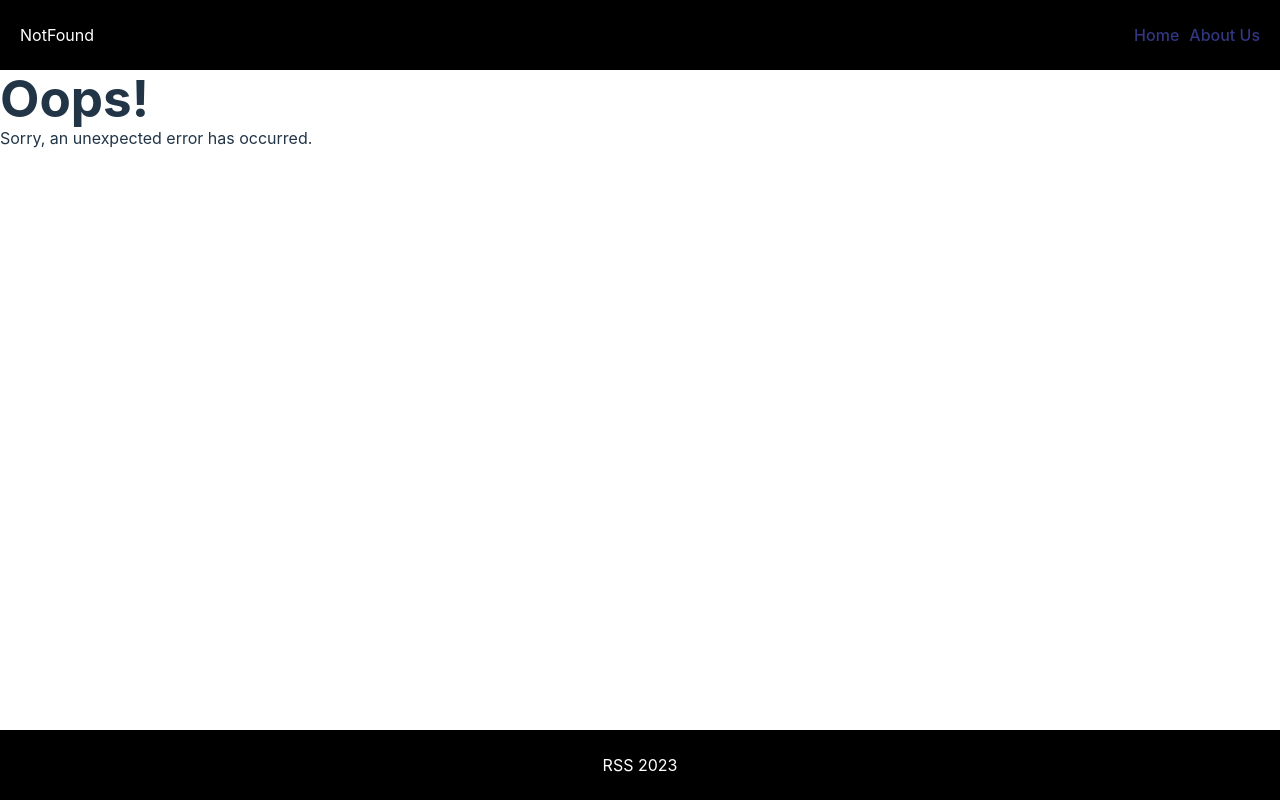
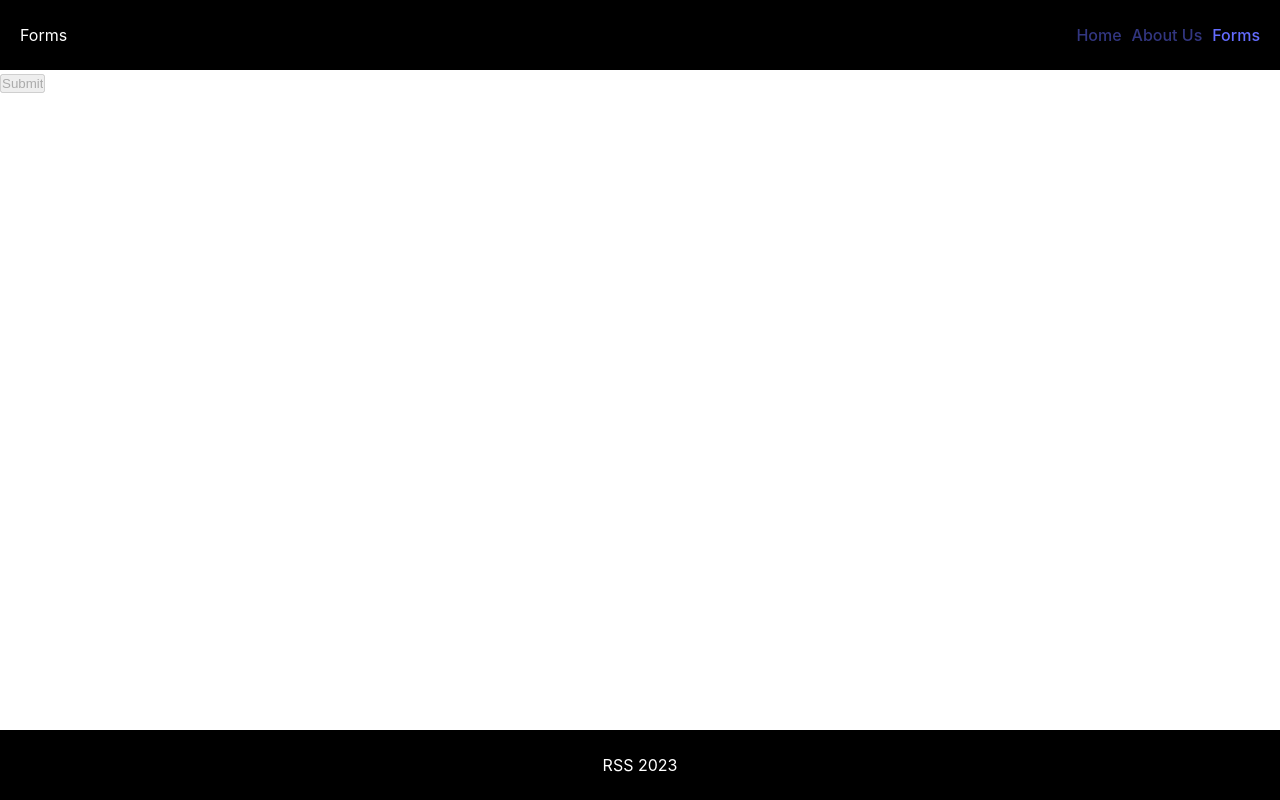
Before and after one commit to bloodsuckers-spb/ssr-render-to-pipeable-stream, a React (Vite) app: page /forms in a window 1280 px wide. Built offline with nearby package versions, Linux system fonts and the light colour scheme.

Commit message:
feat: add basic Form structure

```diff
--- a/src/components/AppRouter/routes.tsx
+++ b/src/components/AppRouter/routes.tsx
@@ -1,4 +1,4 @@
-import { Home, AboutUs, NotFound } from '../../pages';
+import { Home, AboutUs, NotFound, Forms } from '../../pages';
 
 import { AppRoutes } from './models';
 
@@ -6,6 +6,7 @@ export const titles = {
   Home: 'Home',
   AboutUs: 'AboutUs',
   NotFound: 'NotFound',
+  Forms: 'Forms',
 } as const;
 
 export const routes: AppRoutes = [
@@ -27,4 +28,10 @@ export const routes: AppRoutes = [
     title: 'NotFound',
     content: <NotFound />,
   },
+  {
+    id: 3,
+    path: 'forms',
+    title: 'Forms',
+    content: <Forms />,
+  },
 ];
--- /dev/null
+++ b/src/components/Form/index.tsx
@@ -0,0 +1,63 @@
+import { Component, ReactNode } from 'react';
+
+type Props = Record<string, never>;
+
+type State = {
+  isDisabled: boolean;
+};
+
+export default class Form extends Component<Props, State> {
+  constructor(props: Props) {
+    super(props);
+    this.state = {
+      isDisabled: true,
+    }
+  }
+
+  handleChange() {
+    return '';
+  }
+
+  handleSubmit() {
+    return '';
+  }
+
+  isTextInputValid = (value: string) => {
+    return /^[A-Z][a-z]+|[А-Я][а-я]{2,10}$/.test(value);
+  };
+
+  isSelectValid = (value: string) => {
+    return !!value;
+  };
+
+  isDateValid = (value: string) => {
+    return (
+      /[0-9]{4}-[0-9]{2}-[0-9]{2}/.test(value) &&
+      Date.now() - Date.parse(value) > 0
+    );
+  };
+
+  isFileValid = (value: string) => {
+    return !!value;
+  };
+
+  isConfirm = (value: string) => {
+    return !!value;
+  };
+
+  render(): ReactNode {
+    return (
+      <form
+        className="form"
+        onSubmit={this.handleSubmit}
+      >
+        <input
+          className="submit"
+          type="submit"
+          value="Submit"
+          disabled={this.state.isDisabled}
+        />
+      </form>
+    );
+  }
+}
--- a/src/constants/index.ts
+++ b/src/constants/index.ts
@@ -1,6 +1,7 @@
 export const Pages = {
   Home: 'Home',
   AboutUs: 'About Us',
+  Forms: 'Forms'
 } as const;
 
 export const navlinks = [
@@ -13,6 +14,11 @@ export const navlinks = [
     url: 'about-us',
     text: Pages.AboutUs,
     id: 1,
+  },
+  {
+    url: '/forms',
+    text: Pages.Forms,
+    id: 2,
   },
 ] as const;
 
--- /dev/null
+++ b/src/pages/Forms/index.tsx
@@ -0,0 +1,11 @@
+import Form from '../../components/Form';
+
+const Forms = () => {
+  return (
+    <div>
+      <Form />
+    </div>
+  );
+};
+
+export default Forms;
--- a/src/pages/index.ts
+++ b/src/pages/index.ts
@@ -1,5 +1,6 @@
 import Home from './Home';
 import AboutUs from './AboutUs';
 import NotFound from './NotFound';
+import Forms from './Forms';
 
-export { Home, AboutUs, NotFound };
+export { Home, AboutUs, NotFound, Forms };
```
